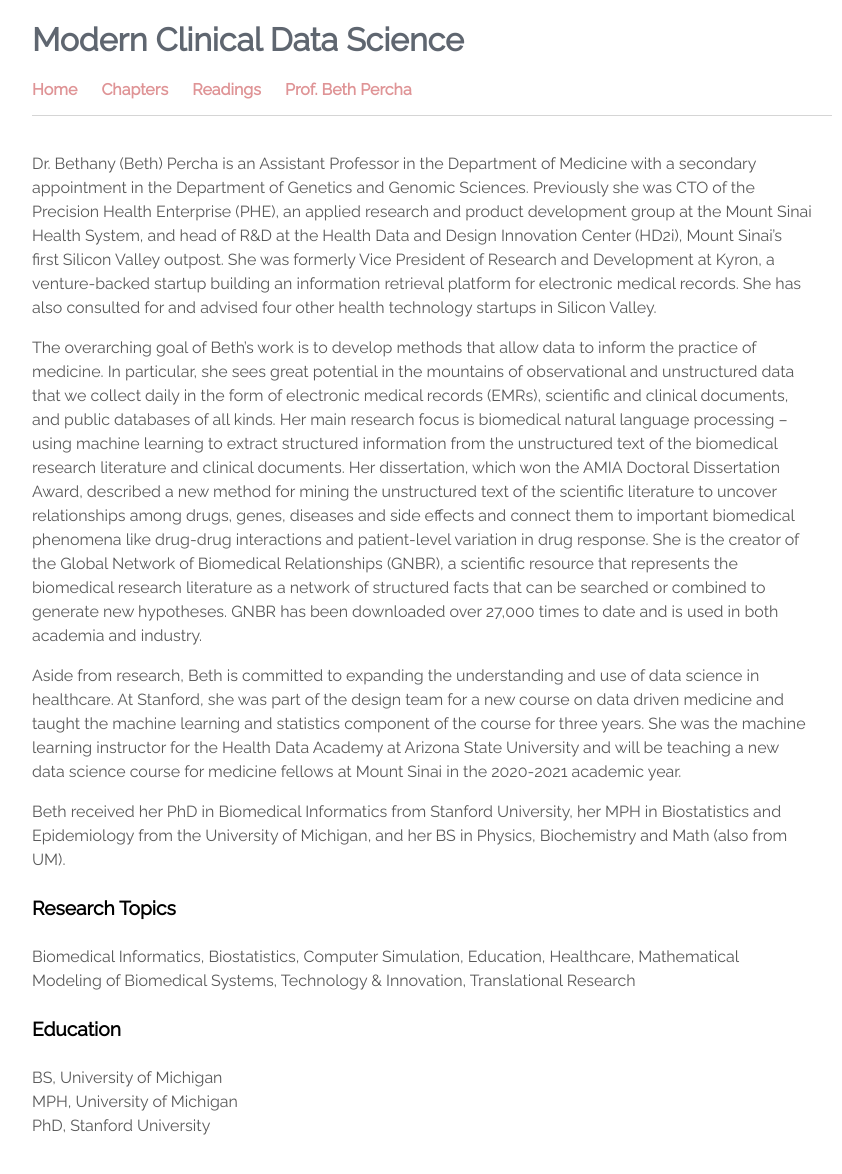
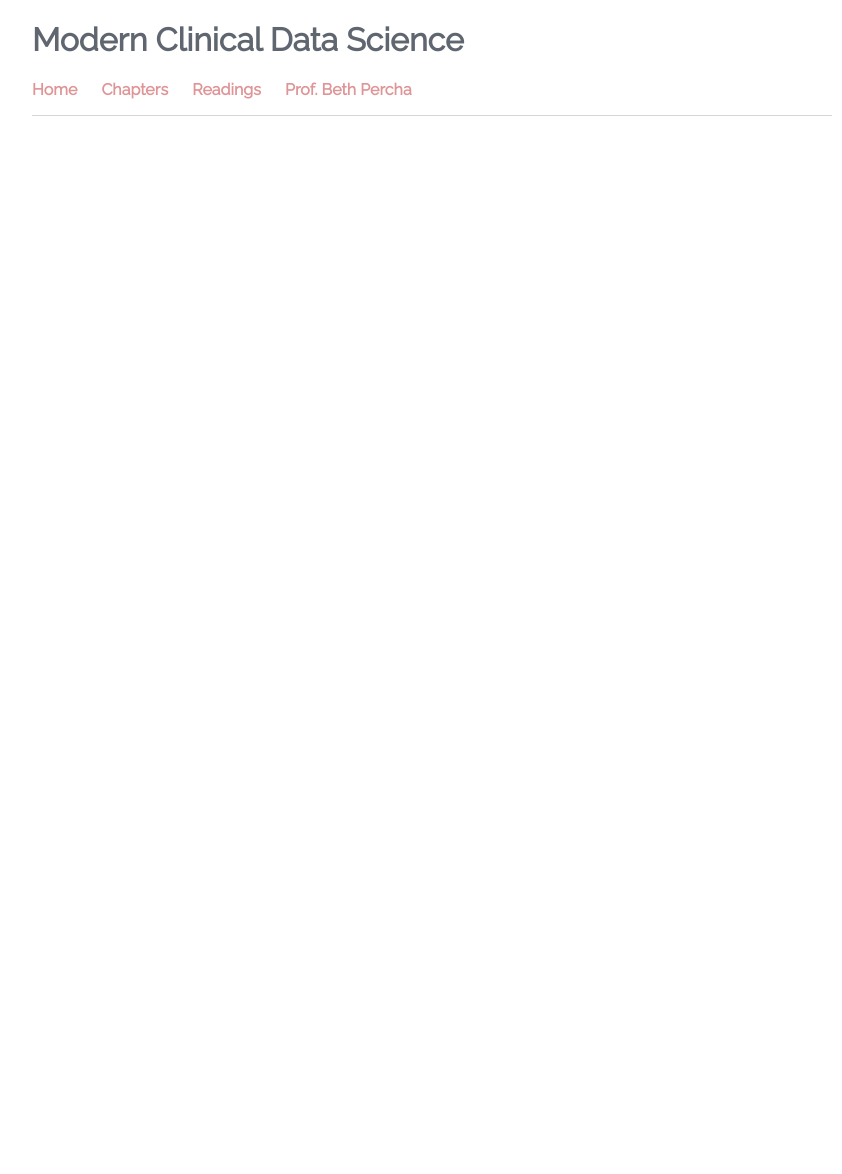
Before and after one commit to c1ndygao/cindygao.com, a Jekyll site: the page built from percha.md, in a window 1280 px wide. Shown: the whole page, without its empty margins (208-1050 px from the left). Built offline with Jekyll 4.4.1, drawn with Linux system fonts in a browser that asks for light colours; after the commit the page ends 900 px from its top, so only the background shows below that.

Commit message:
Update percha.md

```diff
--- a/percha.md
+++ b/percha.md
@@ -3,18 +3,4 @@
 title: Professor Beth Percha
 ---
 
-Dr. Bethany (Beth) Percha is an Assistant Professor in the Department of Medicine with a secondary appointment in the Department of Genetics and Genomic Sciences. Previously she was CTO of the Precision Health Enterprise (PHE), an applied research and product development group at the Mount Sinai Health System, and head of R&D at the Health Data and Design Innovation Center (HD2i), Mount Sinai’s first Silicon Valley outpost. She was formerly Vice President of Research and Development at Kyron, a venture-backed startup building an information retrieval platform for electronic medical records. She has also consulted for and advised four other health technology startups in Silicon Valley.
-
-The overarching goal of Beth’s work is to develop methods that allow data to inform the practice of medicine. In particular, she sees great potential in the mountains of observational and unstructured data that we collect daily in the form of electronic medical records (EMRs), scientific and clinical documents, and public databases of all kinds. Her main research focus is biomedical natural language processing – using machine learning to extract structured information from the unstructured text of the biomedical research literature and clinical documents. Her dissertation, which won the AMIA Doctoral Dissertation Award, described a new method for mining the unstructured text of the scientific literature to uncover relationships among drugs, genes, diseases and side effects and connect them to important biomedical phenomena like drug-drug interactions and patient-level variation in drug response. She is the creator of the Global Network of Biomedical Relationships (GNBR), a scientific resource that represents the biomedical research literature as a network of structured facts that can be searched or combined to generate new hypotheses. GNBR has been downloaded over 27,000 times to date and is used in both academia and industry.
-
-Aside from research, Beth is committed to expanding the understanding and use of data science in healthcare. At Stanford, she was part of the design team for a new course on data driven medicine and taught the machine learning and statistics component of the course for three years. She was the machine learning instructor for the Health Data Academy at Arizona State University and will be teaching a new data science course for medicine fellows at Mount Sinai in the 2020-2021 academic year.
-
-Beth received her PhD in Biomedical Informatics from Stanford University, her MPH in Biostatistics and Epidemiology from the University of Michigan, and her BS in Physics, Biochemistry and Math (also from UM).
-
-#### Research Topics
-Biomedical Informatics, Biostatistics, Computer Simulation, Education, Healthcare, Mathematical Modeling of Biomedical Systems, Technology & Innovation, Translational Research
-
-#### Education
-BS, University of Michigan
-MPH, University of Michigan
-PhD, Stanford University
+[](https://www.mountsinai.org/profiles/bethany-percha)
```
